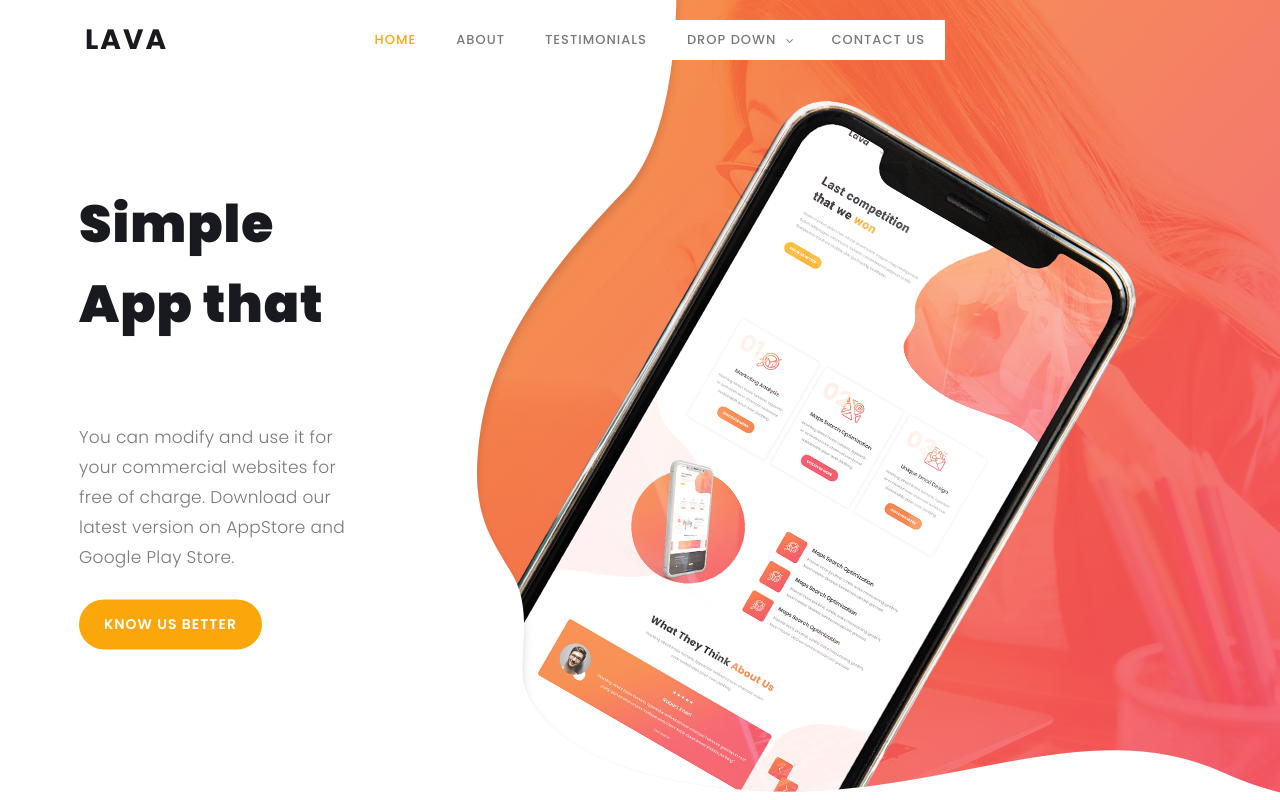
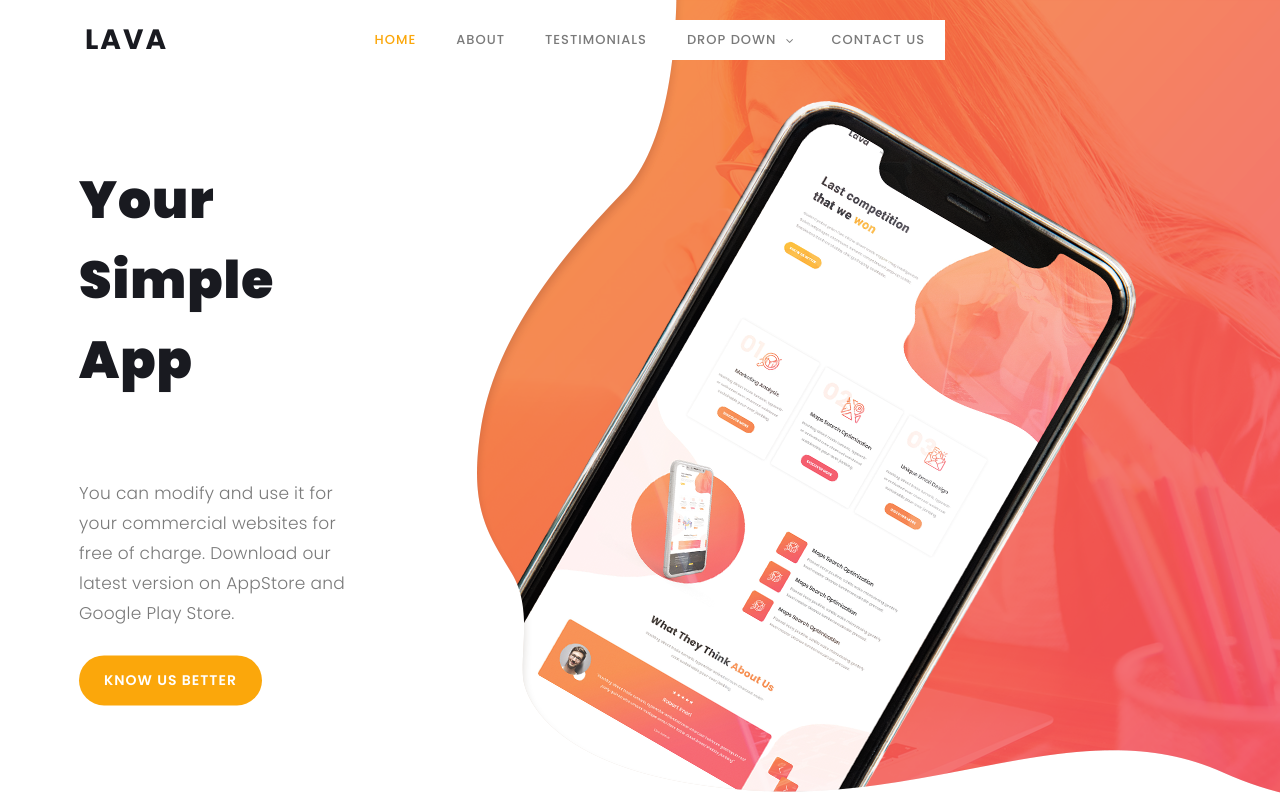
Before and after one commit to ainnajihah/lava, a plain HTML site: page index.html/index.html in a window 1280 px wide. Shown: the top 800 px of the page. Drawn offline with Linux system fonts and the light colour scheme.

Commit message:
Update index.html

```diff
--- a/index.html/index.html
+++ b/index.html/index.html
@@ -91,7 +91,7 @@ https://templatemo.com/tm-540-lava-landing-page
                 <div class="row">
                     <div class="left-text col-lg-6 col-md-12 col-sm-12 col-xs-12"
                         data-scroll-reveal="enter left move 30px over 0.6s after 0.4s">
-                        <h1>Simple App that <em></em></h1>
+                        <h1>Your Simple App <em></em></h1>
                         <br>
                         <br>
 
```
